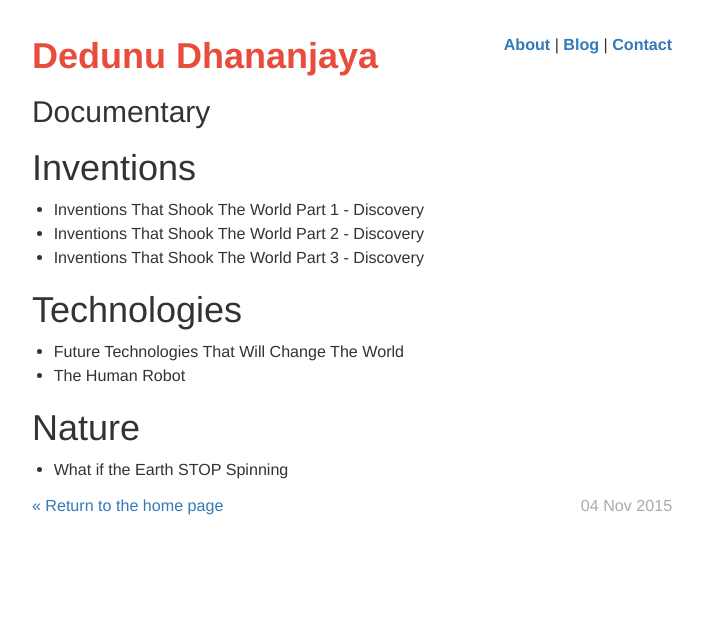
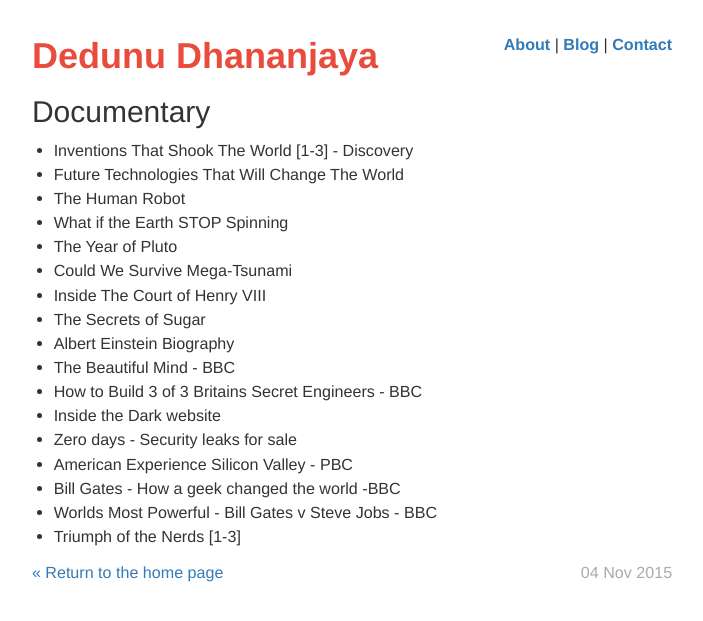
Before and after one commit to dedunu/dedunu.github.io, a Jekyll site: the page built from _posts/2015-11-04-documentaries.markdown, in a window 1280 px wide. Shown: the top 621 px of the page, without its empty margins (288-991 px from the left). Built offline with Jekyll 4.4.1, drawn with Linux system fonts in a browser that asks for light colours; nearby versions of some CDN libraries.

Commit message:
Removed topic

```diff
--- a/_posts/2015-11-04-documentaries.markdown
+++ b/_posts/2015-11-04-documentaries.markdown
@@ -6,18 +6,20 @@ permalink: /entertainment/documentaries
 categories: entertainment documentaries documentary video
 ---
 
-Inventions
-====================
-
-* Inventions That Shook The World Part 1 - Discovery
-* Inventions That Shook The World Part 2 - Discovery
-* Inventions That Shook The World Part 3 - Discovery
-
-Technologies
-====================
+* Inventions That Shook The World [1-3] - Discovery
 * Future Technologies That Will Change The World
 * The Human Robot
-
-Nature
-====================
 * What if the Earth STOP Spinning
+* The Year of Pluto
+* Could We Survive Mega-Tsunami
+* Inside The Court of Henry VIII
+* The Secrets of Sugar
+* Albert Einstein Biography
+* The Beautiful Mind - BBC
+* How to Build 3 of 3 Britains Secret Engineers - BBC
+* Inside the Dark website
+* Zero days - Security leaks for sale
+* American Experience Silicon Valley - PBC
+* Bill Gates - How a geek changed the world -BBC
+* Worlds Most Powerful - Bill Gates v Steve Jobs - BBC
+* Triumph of the Nerds [1-3]
```
